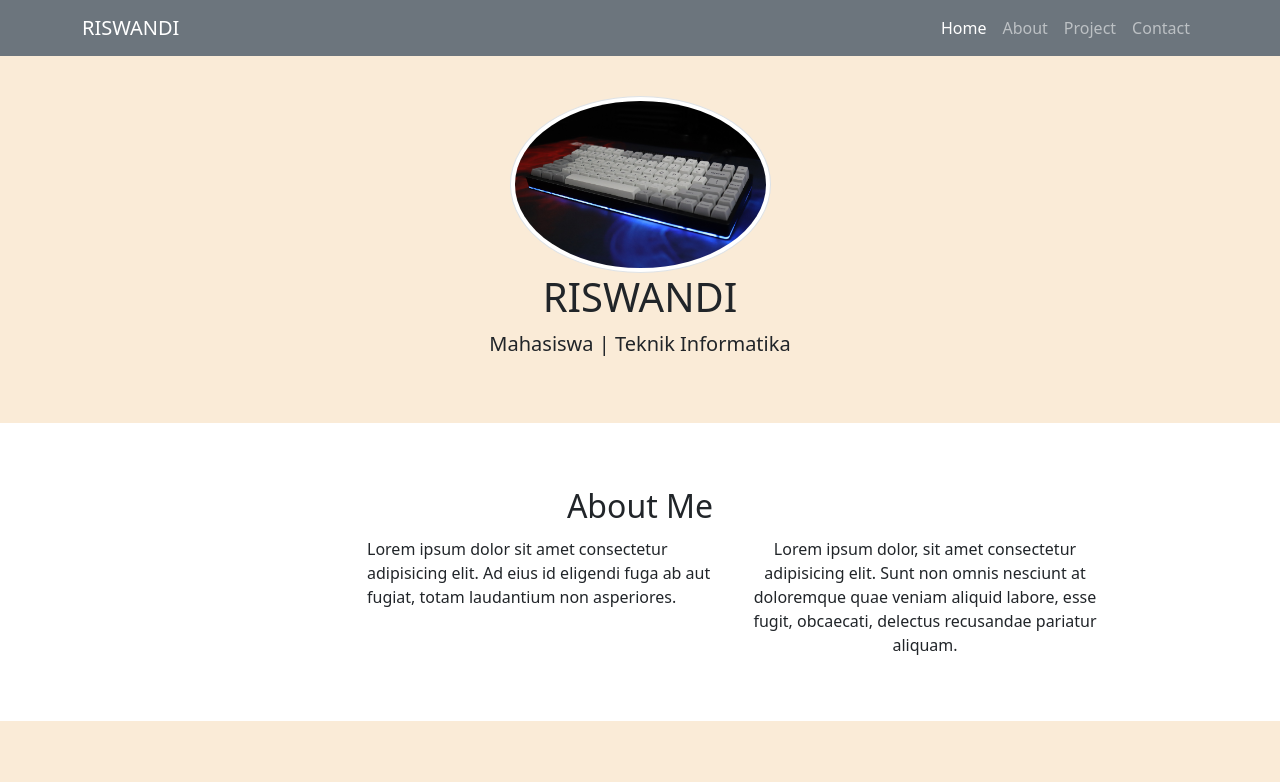
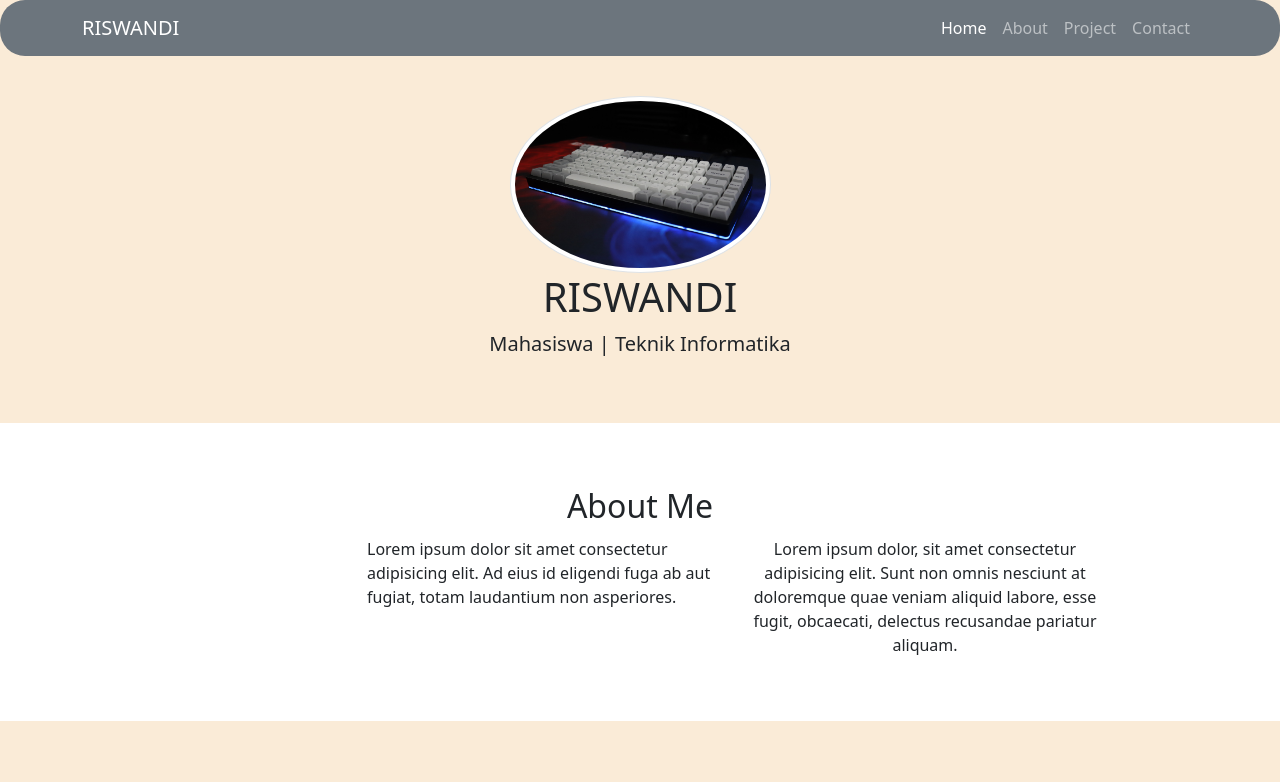
Before and after one commit to riswandiii/PostFolio, a plain HTML site: page index.html in a window 1280 px wide. Shown: the top 782 px of the page. Drawn offline with nearby package versions, Linux system fonts and the light colour scheme.

Commit message:
navbar perbaikan

```diff
--- a/index.html
+++ b/index.html
@@ -15,11 +15,18 @@
     <link href="https://cdn.jsdelivr.net/npm/bootstrap@5.1.3/dist/css/bootstrap.min.css" rel="stylesheet" integrity="sha384-1BmE4kWBq78iYhFldvKuhfTAU6auU8tT94WrHftjDbrCEXSU1oBoqyl2QvZ6jIW3" crossorigin="anonymous">
 
     <title>PortFolio | Riswandi</title>
+
+    <style>
+      body, nav {
+        border-radius: 25px;
+      }
+    </style>
+
   </head>
   <body id="home">
 
 <!-- Navbar -->
-<nav class="navbar navbar-expand-lg navbar-dark bg-secondary fixed-top">
+<nav class="navbar navbar-expand-lg navbar-dark bg-secondary fixed-top" data-aos="zoom-in" data-aos-duration="2000">
     <div class="container">
       <a class="navbar-brand" href="#">RISWANDI</a>
       <button class="navbar-toggler" type="button" data-bs-toggle="collapse" data-bs-target="#navbarNav" aria-controls="navbarNav" aria-expanded="false" aria-label="Toggle navigation">
```
Also changed, not shown: img/Bendera Merah Putih_backgroud wallpaper (4).jpg (added).
